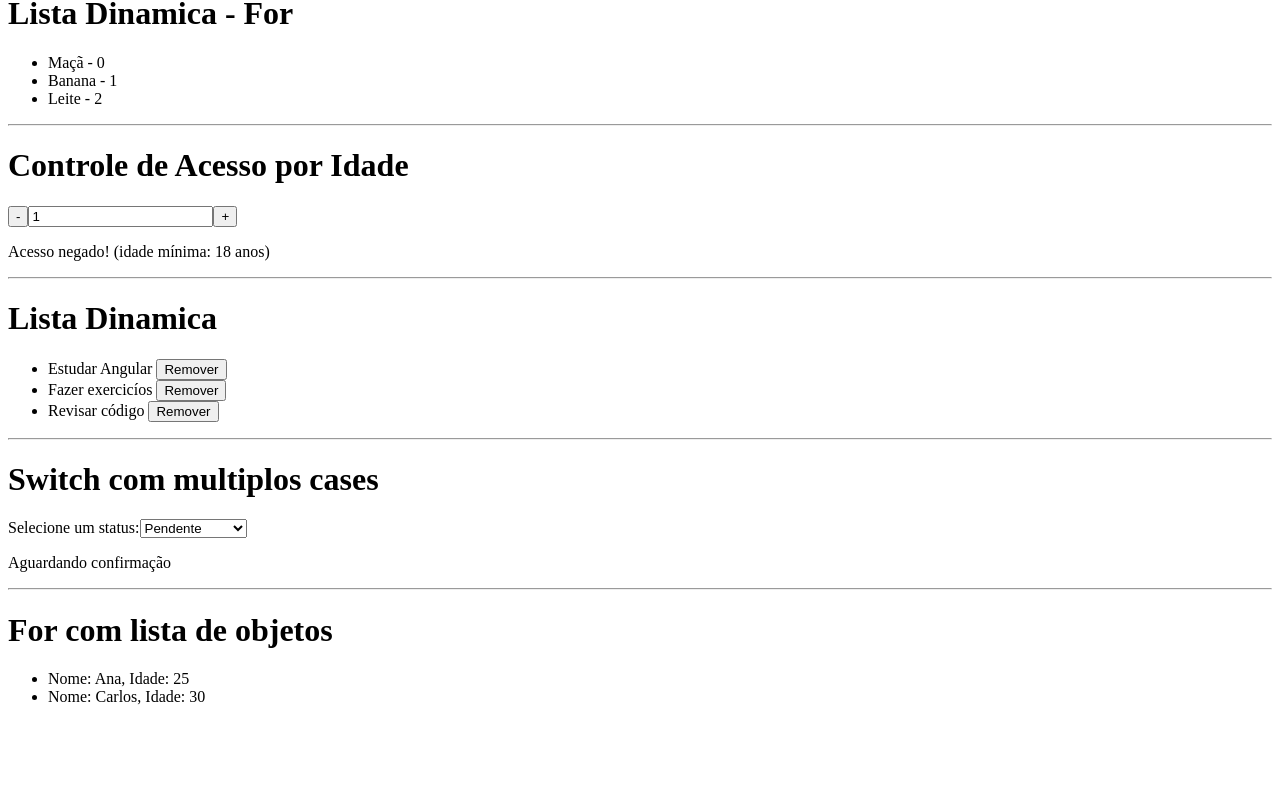
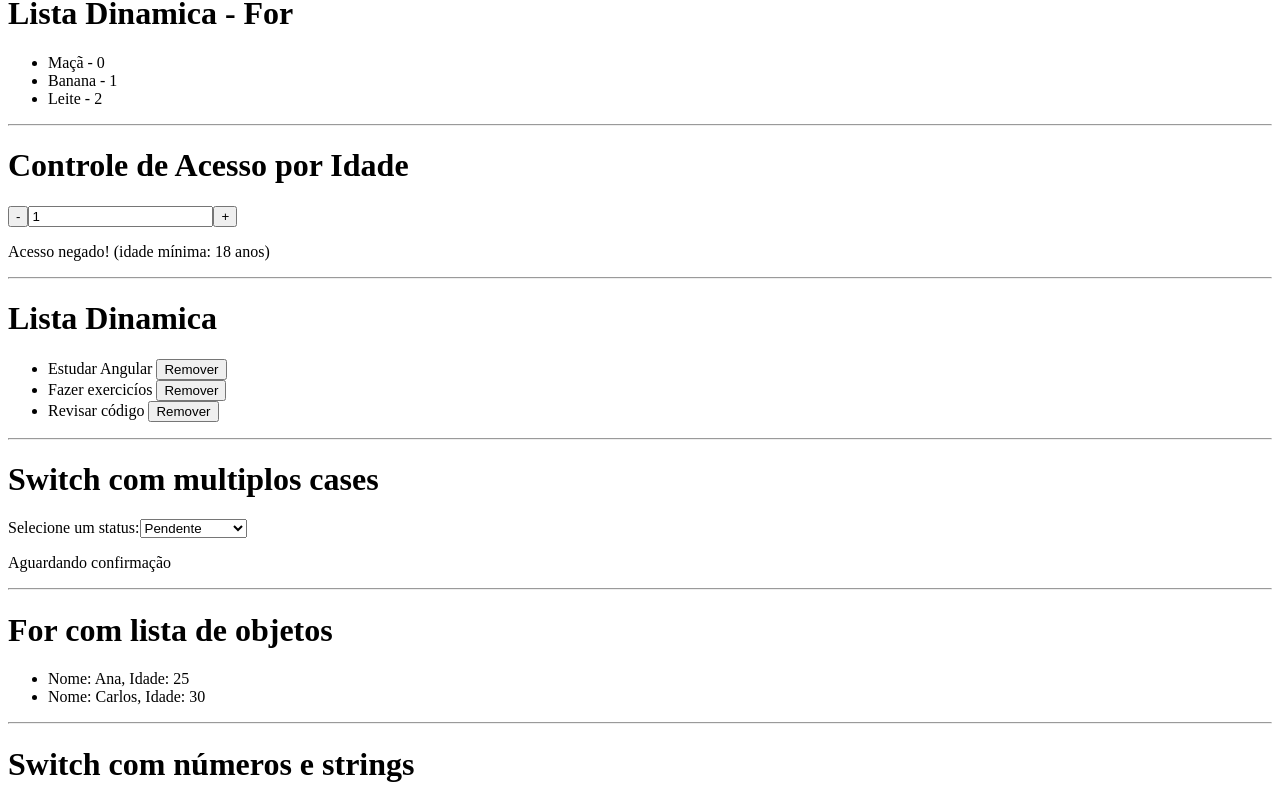
Before and after one commit to ViniShuet/At1_Cp2_mwe, an Angular app: page / in a window 1280 px wide. Shown: the part 179-983 px from the top of the page. Before the commit the page ends 901 px from the top, so only its background shows below. Built offline with nearby package versions, Linux system fonts and the light colour scheme.

Commit message:
Exercicio 8

```diff
--- a/src/app/app.component.html
+++ b/src/app/app.component.html
@@ -20,4 +20,8 @@
 
 <app-for-ex7/>
 
+<hr>
+
+<app-switch-ex8/>
+
 <router-outlet />
--- /dev/null
+++ b/src/app/components/switch-ex8/switch-ex8.component.html
@@ -0,0 +1 @@
+<h1>Switch com números e strings</h1>
```
Also changed, not shown: src/app/app.component.ts (+11 -1 lines), src/app/components/switch-ex8/switch-ex8.component.ts (added, +13 -0 lines), src/app/components/switch-ex8/switch-ex8.component.css (added).
